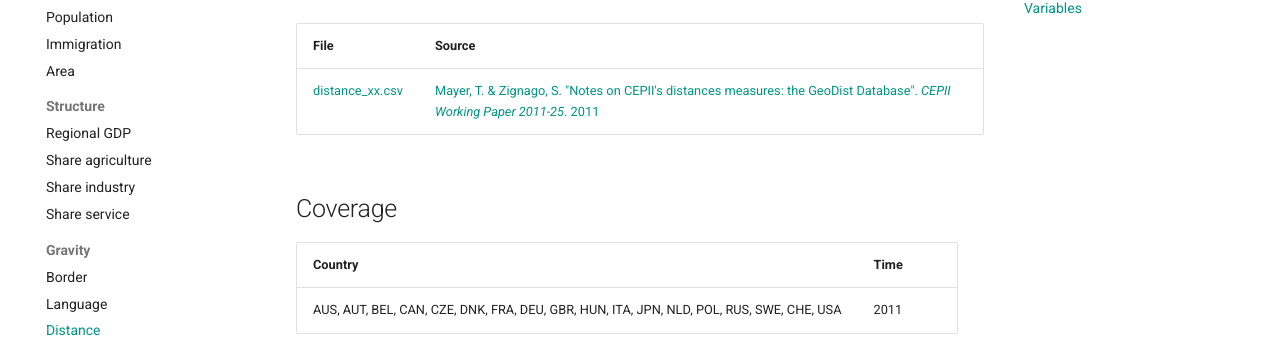
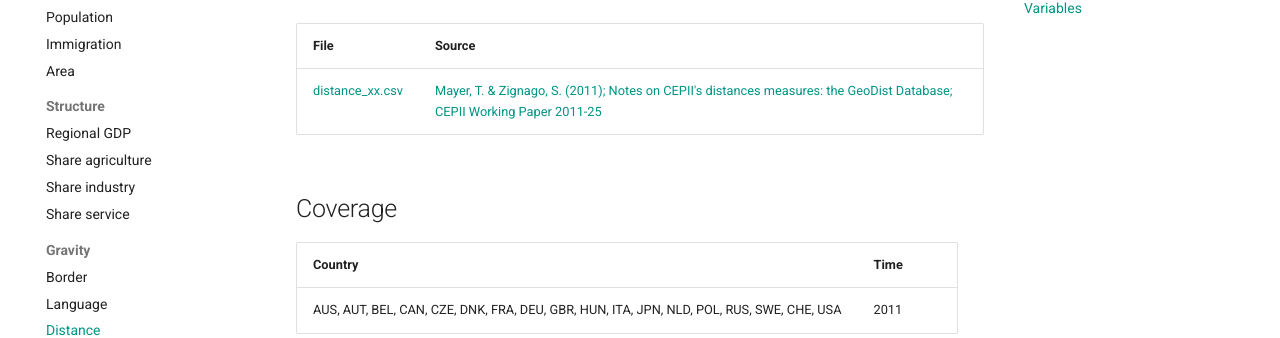
Before and after one commit to cverluise/patentcity, an MkDocs documentation site: the page built from docs/ASSETS_DISTANCE.md, in a window 1280 px wide and 952 px high. Shown: the part 205-543 px from the top of the window. Built offline with MkDocs 1.6.1 and Material for MkDocs 9.7.7, drawn with Linux system fonts in a browser that asks for light colours; comment, search, counter and statistics services are not loaded.

Commit message:
:memo: correct typo

```diff
--- a/docs/ASSETS_DISTANCE.md
+++ b/docs/ASSETS_DISTANCE.md
@@ -3,7 +3,7 @@
 
 File | Source
 ---|---
-[distance_xx.csv](https://github.com/cverluise/patentcity/tree/feature/assets/assets)| [Mayer, T. & Zignago, S. "Notes on CEPII's distances measures: the GeoDist Database". *CEPII Working  Paper 2011-25*. 2011](http://www.cepii.fr/CEPII/en/publications/wp/abstract.asp?NoDoc=3877)
+[distance_xx.csv](https://github.com/cverluise/patentcity/tree/feature/assets/assets)| [Mayer, T. & Zignago, S. (2011); Notes on CEPII's distances measures: the GeoDist Database; CEPII Working Paper 2011-25](http://www.cepii.fr/CEPII/en/publications/wp/abstract.asp?NoDoc=3877)
 
 ## Coverage
 
```
